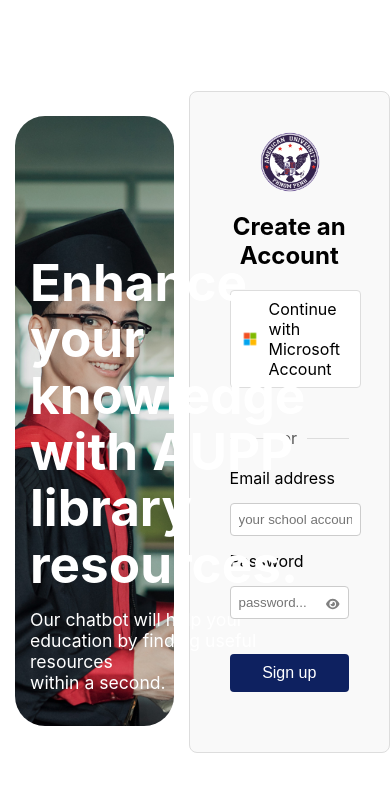
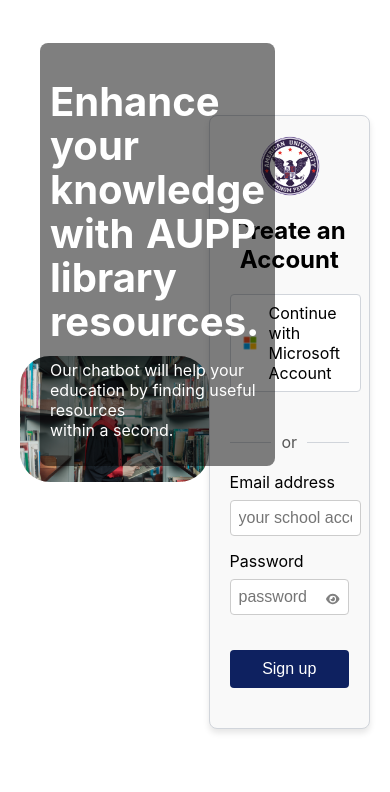
Before and after one commit to Sovatharothh/library_chatbot, a React (Create React App) app: page / in a window 390 px wide. Shown: the top 792 px of the page. Built offline with nearby package versions, Linux system fonts and the light colour scheme.

Commit message:
fixed attempt-icon

```diff
--- a/src/components/chatpage/chatpage.css
+++ b/src/components/chatpage/chatpage.css
@@ -45,7 +45,7 @@
 }
 
 .attempt-frame {
-  width: 95%;
+  width: 100%;
   height: 48px;
   color: white;
   display: flex;
@@ -147,21 +147,23 @@
   right: 92%;
 }
 
+/* attempt-icon */
 .attempt-icon {
   width: 20px;
   height: 20px;
   top: -13px;
   position: absolute;
-  transform: translateY(-50%); /* Adjust this to fine-tune vertical alignment */
-  transition: right 0.3s ease; /* Smooth transition when moving between circles */
-  z-index: 10; /* Ensure it's above other elements */
+  transform: translateY(-50%);
+  transition: left 0.3s ease; /* Smooth transition when moving between circles */
+  z-index: 10;
 }
+
 
 /* circle attempts */
 .circle-container {
   display: flex;
   justify-content: space-between;
-  width: 180px; /* Adjust width to fit the circles */
+  width: 200px; /* Adjust width to fit the circles */
   top: 50px;
   position: absolute;
   margin-right: 60px;
@@ -175,7 +177,7 @@
   border-radius: 50%;
   color: white;
   background-color: var(--border-color);
-  margin: 10 5px;
+  margin: 0 5px;
   transition: background-color 0.3s ease;
 }
 
--- a/src/components/chatpage/chatpage.jsx
+++ b/src/components/chatpage/chatpage.jsx
@@ -4,22 +4,26 @@ import { faPaperPlane, faHistory, faComment, faBroom, faCircle } from '@fortawes
 
 import './chatpage.css';
 
-// Import the logos
 import AUPP_Logo from '../assets/AUPP_Logo.png';
 import engle from '../assets/engle.png';
 
 export default function ChatPage() {
   const [currentTab, setCurrentTab] = useState('Main');
-  const [attemptCount, setAttemptCount] = useState(1); // Track attempt count
+  const [attemptCount, setAttemptCount] = useState(1);
 
   const handleTabClick = (tab) => {
     setCurrentTab(tab);
   };
 
-  // Function to handle the user progressing to the next attempt
   const handleNextAttempt = () => {
-    setAttemptCount(prev => (prev < 5 ? prev + 1 : prev)); // Increment up to 5 attempts
+    setAttemptCount((prev) => (prev < 5 ? prev + 1 : prev));
   };
+
+  const stepSize = 45; // Distance between the centers of two consecutive nav-circles
+  const initialRightOffset = 120; // attempt-icon first position
+
+  // Calculate the right position based on the attempt count
+  const rightPosition = initialRightOffset + (attemptCount - 1) * stepSize;
 
   return (
     <div className="chatpage-container">
@@ -79,7 +83,7 @@ export default function ChatPage() {
         </div>
         <div
           className="attempt-icon"
-          style={{ right: `${(5 - attemptCount) * 30}px` }} /* Position relative to the right side */
+          style={{ right: `${rightPosition}px` }} // Correct positioning of the attempt icon
         >
           <img className="engle" src={engle} alt="engle" />
         </div>
@@ -100,7 +104,11 @@ export default function ChatPage() {
           <div className="clear-container">
             <FontAwesomeIcon icon={faBroom} className="clear-icon" /> clear
           </div>
-          <FontAwesomeIcon icon={faPaperPlane} className="send-icon" onClick={handleNextAttempt} />
+          <FontAwesomeIcon
+            icon={faPaperPlane}
+            className="send-icon"
+            onClick={handleNextAttempt}
+          />
         </div>
       </div>
     </div>
--- a/src/components/login-signup/login-signup.css
+++ b/src/components/login-signup/login-signup.css
@@ -1,8 +1,17 @@
+:root {
+  --primary-color: #0E2160;
+  --secondary-color: #AD0000;
+  --border-color: #D1D5DB;
+  --background-color: #f0f0f0;
+}
+
 .login-signup-container {
   display: flex;
   min-height: 100vh;
   align-items: center;
   justify-content: center;
+  padding: 20px;
+  box-sizing: border-box;
 }
 
 .image-container {
@@ -27,6 +36,7 @@
   color: white;
   padding: 10px;
   border-radius: 8px;
+  background-color: rgba(0, 0, 0, 0.5); /* Add a slight background to enhance text visibility */
 }
 
 .heading {
@@ -46,9 +56,10 @@
   max-width: 400px;
   margin: 0 auto;
   padding: 40px;
-  border: 1px solid #ddd;
+  border: 1px solid var(--border-color);
   border-radius: 8px;
   background-color: #f9f9f9;
+  box-shadow: 0 4px 6px rgba(0, 0, 0, 0.1); /* Add a subtle shadow for depth */
 }
 
 .logo {
@@ -68,7 +79,7 @@ h2 {
   width: 95%;
   justify-content: center;
   padding: 8px;
-  border: 1px solid #ddd;
+  border: 1px solid var(--border-color);
   border-radius: 4px;
   background-color: #ffffff;
   color: #000000;
@@ -94,7 +105,7 @@ h2 {
 
 .divider {
   flex: 1;
-  border-top: 1px solid #ddd;
+  border-top: 1px solid var(--border-color);
 }
 
 .or-text {
@@ -109,7 +120,7 @@ h2 {
 
 .form-group label {
   display: block;
-  margin-bottom: 15px;
+  margin-bottom: 8px;
 }
 
 .form-group input {
@@ -117,6 +128,7 @@ h2 {
   padding: 8px;
   border: 1px solid #ccc;
   border-radius: 4px;
+  font-size: 1rem;
 }
 
 .password-input-container {
@@ -144,7 +156,7 @@ h2 {
 button {
   width: 100%;
   padding: 10px 15px;
-  background-color: #0E2160;
+  background-color: var(--primary-color);
   color: white;
   border: none;
   border-radius: 4px;
@@ -155,5 +167,40 @@ button {
 }
 
 button:hover {
-  background-color: #0E2160;
+  background-color: #091740;
 }
+
+button:focus {
+  outline: 2px solid var(--primary-color);
+  outline-offset: 2px;
+}
+
+button:active {
+  background-color: #06152d;
+}
+
+button:disabled {
+  background-color: #ccc;
+  cursor: not-allowed;
+}
+
+@media (max-width: 768px) {
+  .login-signup-form-container {
+    padding: 20px;
+    max-width: 100%;
+  }
+
+  .image-container {
+    width: 100%;
+    height: auto;
+    padding: 0;
+  }
+
+  .heading {
+    font-size: 2.5rem;
+  }
+
+  .description {
+    font-size: 1rem;
+  }
+}
--- a/src/components/login-signup/login-signup.jsx
+++ b/src/components/login-signup/login-signup.jsx
@@ -19,6 +19,7 @@ export default function LoginSignup() {
 
   const handleSubmit = (e) => {
     e.preventDefault();
+    // Ideally, perform validation and authentication here
     navigate('/chat');
   };
 
@@ -73,7 +74,11 @@ export default function LoginSignup() {
                 placeholder="password..."
                 required
               />
-              <span className="password-toggle-icon" onClick={togglePasswordVisibility}>
+              <span
+                className="password-toggle-icon"
+                onClick={togglePasswordVisibility}
+                aria-label={passwordVisible ? "Hide password" : "Show password"}
+              >
                 <FontAwesomeIcon icon={passwordVisible ? faEyeSlash : faEye} style={{ fontSize: '12px' }} />
               </span>
             </div>
```
